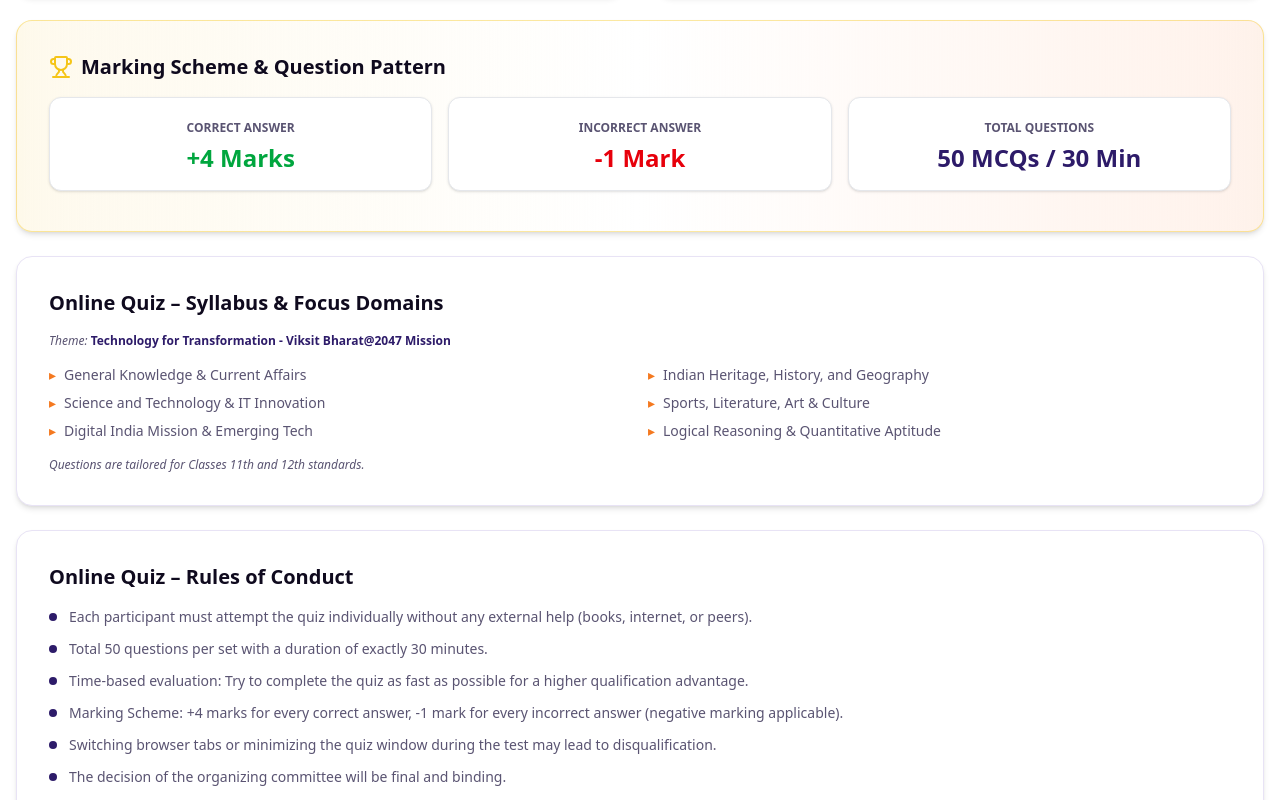
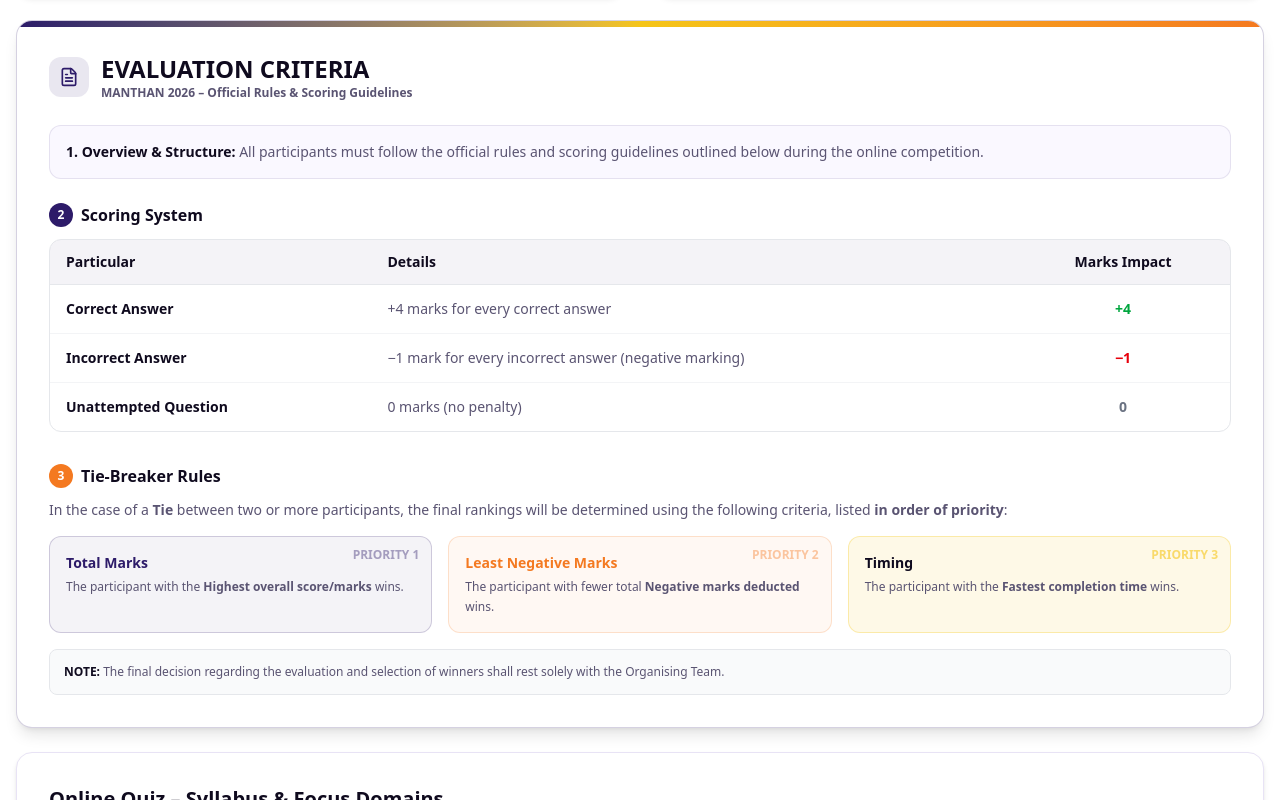
Before and after one commit to shashank-singh-singhania/manthan-website, a Next.js app: page /rules in a window 1280 px wide. Shown: the part 1000-1800 px from the top of the page. Built offline with nearby package versions, Linux system fonts and the light colour scheme.

Commit message:
feat(rules): add Evaluation Criteria, Scoring System table, and 3-step priority Tie-Breaker rules

```diff
--- a/src/components/OnlineRulesComp.jsx
+++ b/src/components/OnlineRulesComp.jsx
@@ -1,8 +1,5 @@
-import { onlineRules } from "@/data/onlineData.js";
-import { onlineEligibility } from "@/data/onlineData.js";
-import { onlineStructure } from "@/data/onlineData.js";
-import { onlinePrizes } from "@/data/onlineData.js";
-import { Star, Trophy, Clock, CheckCircle2, AlertCircle } from "lucide-react";
+import { onlineRules, onlineEligibility, onlineStructure, onlinePrizes, scoringSystem, tieBreakerCriteria } from "@/data/onlineData.js";
+import { Trophy, Clock, CheckCircle2, AlertCircle, ShieldAlert, Award, FileText } from "lucide-react";
 
 const QUIZ_URL = "https://quiz.kiet.edu/login/index.php";
 
@@ -18,7 +15,7 @@
             National Online Quiz Competition
           </h3>
           <p className="text-textLight text-sm mt-1">
-            Official Guidelines, Structure &amp; Marking Scheme
+            Official Guidelines, Structure &amp; Evaluation Criteria
           </p>
         </div>
       </div>
@@ -27,7 +24,7 @@
         <div className="bg-background rounded-2xl p-8 shadow-md border border-border hover:shadow-lg transition-all duration-300">
           <h3 className="md:text-xl text-lg font-bold text-textDark mb-4 flex items-center gap-2">
             <CheckCircle2 className="w-5 h-5 text-primary" />
-            Eligibility &amp; Registration
+            Eligibility &amp; Access
           </h3>
           <ul className="space-y-3 text-textLight text-sm">
             {onlineEligibility.map((item, idx) => (
@@ -55,26 +52,103 @@
         </div>
       </div>
 
-      {/* Marking Scheme Box */}
-      <div className="mb-6 rounded-2xl p-6 md:p-8 border border-gold/40 shadow-md bg-gradient-to-r from-gold/10 via-white to-accent/10">
-        <div className="flex items-center gap-2 mb-4">
-          <Trophy className="w-6 h-6 text-gold" />
-          <h3 className="text-xl font-black text-textDark">
-            Marking Scheme &amp; Question Pattern
-          </h3>
+      {/* Official Evaluation Criteria Section */}
+      <div className="mb-6 rounded-2xl p-6 md:p-8 border border-primary/20 shadow-lg bg-white relative overflow-hidden">
+        <div className="absolute top-0 left-0 w-full h-1.5 bg-gradient-to-r from-primary via-gold to-accent" />
+
+        <div className="flex items-center gap-3 mb-6">
+          <div className="w-10 h-10 rounded-xl bg-primary/10 flex items-center justify-center text-primary">
+            <FileText className="w-5 h-5" />
+          </div>
+          <div>
+            <h3 className="text-xl md:text-2xl font-black text-textDark">
+              EVALUATION CRITERIA
+            </h3>
+            <p className="text-xs text-textLight font-semibold">
+              MANTHAN 2026 – Official Rules &amp; Scoring Guidelines
+            </p>
+          </div>
         </div>
-        <div className="grid sm:grid-cols-3 gap-4 mb-2">
-          <div className="bg-white p-4 rounded-xl border border-gray-200 text-center shadow-sm">
-            <span className="text-xs font-semibold text-textLight uppercase">Correct Answer</span>
-            <div className="text-2xl font-black text-green-600 mt-1">+4 Marks</div>
+
+        {/* 1. Overview & Structure */}
+        <div className="mb-6 p-4 rounded-xl bg-surface border border-primary/10 text-xs sm:text-sm text-textLight">
+          <span className="font-bold text-textDark">1. Overview &amp; Structure:</span> All participants must follow the official rules and scoring guidelines outlined below during the online competition.
+        </div>
+
+        {/* 2. Scoring System Table */}
+        <div className="mb-8">
+          <h4 className="text-base font-bold text-textDark mb-3 flex items-center gap-2">
+            <span className="w-6 h-6 rounded-full bg-primary text-white text-xs flex items-center justify-center font-bold">2</span>
+            Scoring System
+          </h4>
+          <div className="overflow-x-auto rounded-xl border border-gray-200">
+            <table className="w-full text-left text-sm">
+              <thead className="bg-primary/5 text-textDark border-b border-gray-200">
+                <tr>
+                  <th className="py-3 px-4 font-bold">Particular</th>
+                  <th className="py-3 px-4 font-bold">Details</th>
+                  <th className="py-3 px-4 font-bold text-center">Marks Impact</th>
+                </tr>
+              </thead>
+              <tbody className="divide-y divide-gray-100">
+                <tr className="hover:bg-green-50/40 transition-colors">
+                  <td className="py-3.5 px-4 font-semibold text-textDark">Correct Answer</td>
+                  <td className="py-3.5 px-4 text-textLight">+4 marks for every correct answer</td>
+                  <td className="py-3.5 px-4 text-center font-black text-green-600">+4</td>
+                </tr>
+                <tr className="hover:bg-red-50/40 transition-colors">
+                  <td className="py-3.5 px-4 font-semibold text-textDark">Incorrect Answer</td>
+                  <td className="py-3.5 px-4 text-textLight">−1 mark for every incorrect answer (negative marking)</td>
+                  <td className="py-3.5 px-4 text-center font-black text-red-600">−1</td>
+                </tr>
+                <tr className="hover:bg-gray-50 transition-colors">
+                  <td className="py-3.5 px-4 font-semibold text-textDark">Unattempted Question</td>
+                  <td className="py-3.5 px-4 text-textLight">0 marks (no penalty)</td>
+                  <td className="py-3.5 px-4 text-center font-bold text-gray-500">0</td>
+                </tr>
+              </tbody>
+            </table>
           </div>
-          <div className="bg-white p-4 rounded-xl border border-gray-200 text-center shadow-sm">
-            <span className="text-xs font-semibold text-textLight uppercase">Incorrect Answer</span>
-            <div className="text-2xl font-black text-red-600 mt-1">-1 Mark</div>
+        </div>
+
+        {/* 3. Tie-Breaker Rules */}
+        <div>
+          <h4 className="text-base font-bold text-textDark mb-3 flex items-center gap-2">
+            <span className="w-6 h-6 rounded-full bg-accent text-white text-xs flex items-center justify-center font-bold">3</span>
+            Tie-Breaker Rules
+          </h4>
+          <p className="text-xs sm:text-sm text-textLight mb-4">
+            In the case of a <strong>Tie</strong> between two or more participants, the final rankings will be determined using the following criteria, listed <strong>in order of priority</strong>:
+          </p>
+
+          <div className="grid sm:grid-cols-3 gap-4 mb-4">
+            <div className="bg-primary/5 rounded-xl p-4 border border-primary/20 relative">
+              <span className="absolute top-2.5 right-3 text-xs font-black text-primary/40 uppercase">Priority 1</span>
+              <p className="font-bold text-primary text-sm mb-1">Total Marks</p>
+              <p className="text-xs text-textLight leading-relaxed">
+                The participant with the <strong>Highest overall score/marks</strong> wins.
+              </p>
+            </div>
+
+            <div className="bg-accent/5 rounded-xl p-4 border border-accent/20 relative">
+              <span className="absolute top-2.5 right-3 text-xs font-black text-accent/40 uppercase">Priority 2</span>
+              <p className="font-bold text-accent text-sm mb-1">Least Negative Marks</p>
+              <p className="text-xs text-textLight leading-relaxed">
+                The participant with fewer total <strong>Negative marks deducted</strong> wins.
+              </p>
+            </div>
+
+            <div className="bg-gold/10 rounded-xl p-4 border border-gold/30 relative">
+              <span className="absolute top-2.5 right-3 text-xs font-black text-gold/60 uppercase">Priority 3</span>
+              <p className="font-bold text-textDark text-sm mb-1">Timing</p>
+              <p className="text-xs text-textLight leading-relaxed">
+                The participant with the <strong>Fastest completion time</strong> wins.
+              </p>
+            </div>
           </div>
-          <div className="bg-white p-4 rounded-xl border border-gray-200 text-center shadow-sm">
-            <span className="text-xs font-semibold text-textLight uppercase">Total Questions</span>
-            <div className="text-2xl font-black text-primary mt-1">50 MCQs / 30 Min</div>
+
+          <div className="p-3.5 rounded-lg bg-gray-50 border border-gray-200 text-xs text-textLight">
+            <strong className="text-textDark">NOTE:</strong> The final decision regarding the evaluation and selection of winners shall rest solely with the Organising Team.
           </div>
         </div>
       </div>
--- a/src/data/faqs.js
+++ b/src/data/faqs.js
@@ -16,8 +16,8 @@
     a: "The online quiz consists of 50 Multiple Choice Questions (MCQs) to be completed within 30 Minutes. It is time-based, so completing it quickly increases your qualification edge.",
   },
   {
-    q: "What is the marking scheme for the Online Quiz?",
-    a: "Each correct answer earns +4 marks, while each incorrect answer incurs -1 mark (negative marking applicable).",
+    q: "What is the official scoring system and how are ties resolved?",
+    a: "• Correct Answer: +4 marks\n• Incorrect Answer: −1 mark (negative marking)\n• Unattempted: 0 marks\n\nTie-Breaker Priority:\n1. Total Marks (Highest overall score)\n2. Least Negative Marks (Fewer negative marks deducted)\n3. Timing (Fastest completion time)\n* Final decision rests solely with the Organising Team.",
   },
   {
     q: "What are the Cash Prizes for Manthan 2026?",
--- a/src/data/onlineData.js
+++ b/src/data/onlineData.js
@@ -22,13 +22,38 @@
   },
 ];
 
+export const scoringSystem = [
+  { particular: "Correct Answer", details: "+4 marks for every correct answer", points: "+4", color: "green" },
+  { particular: "Incorrect Answer", details: "−1 mark for every incorrect answer", points: "−1", color: "red" },
+  { particular: "Unattempted Question", details: "0 marks", points: "0", color: "gray" },
+];
+
+export const tieBreakerCriteria = [
+  {
+    step: "1",
+    title: "Total Marks",
+    desc: "The participant with the Highest overall score/marks wins.",
+  },
+  {
+    step: "2",
+    title: "Least Negative Marks",
+    desc: "The participant with fewer total Negative marks deducted wins.",
+  },
+  {
+    step: "3",
+    title: "Timing",
+    desc: "The participant with the Fastest completion time wins.",
+  },
+];
+
 export const onlineRules = [
   "Each participant must attempt the quiz individually without any external help (books, internet, or peers).",
   "Total 50 questions per set with a duration of exactly 30 minutes.",
   "Time-based evaluation: Try to complete the quiz as fast as possible for a higher qualification advantage.",
-  "Marking Scheme: +4 marks for every correct answer, -1 mark for every incorrect answer (negative marking applicable).",
+  "Marking Scheme: +4 marks for every correct answer, −1 mark for every incorrect answer, 0 marks for unattempted questions.",
+  "Tie-Breaker Priority: (1) Total Marks → (2) Least Negative Marks → (3) Fastest Completion Time.",
   "Switching browser tabs or minimizing the quiz window during the test may lead to disqualification.",
-  "The decision of the organizing committee will be final and binding.",
+  "The final decision regarding the evaluation and selection of winners shall rest solely with the Organising Team.",
 ];
 
 export const onlineEligibility = [
@@ -42,7 +67,7 @@
 export const onlineStructure = [
   "Total Questions: 50 MCQs per set",
   "Duration: 30 Minutes (Time-based assessment)",
-  "Marking Scheme: +4 for Correct, -1 for Incorrect",
+  "Marking Scheme: +4 for Correct, −1 for Incorrect, 0 for Unattempted",
   "E-Certificates: Provided to all participants",
   "Offline Final Qualifier: Top 3 best-performing students per school qualify for On-Campus Finale (Mid-October 2026 Tentative)",
 ];
```
